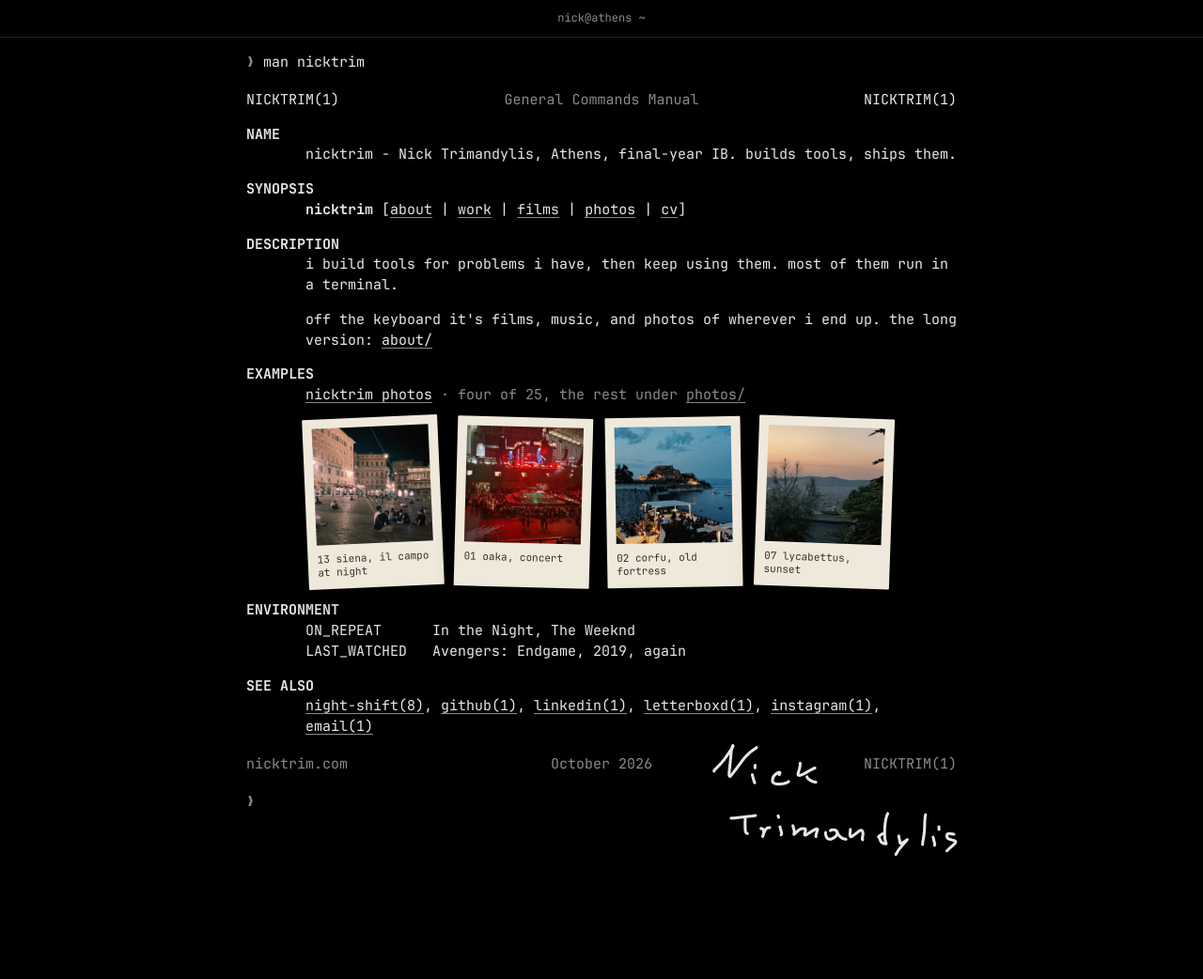
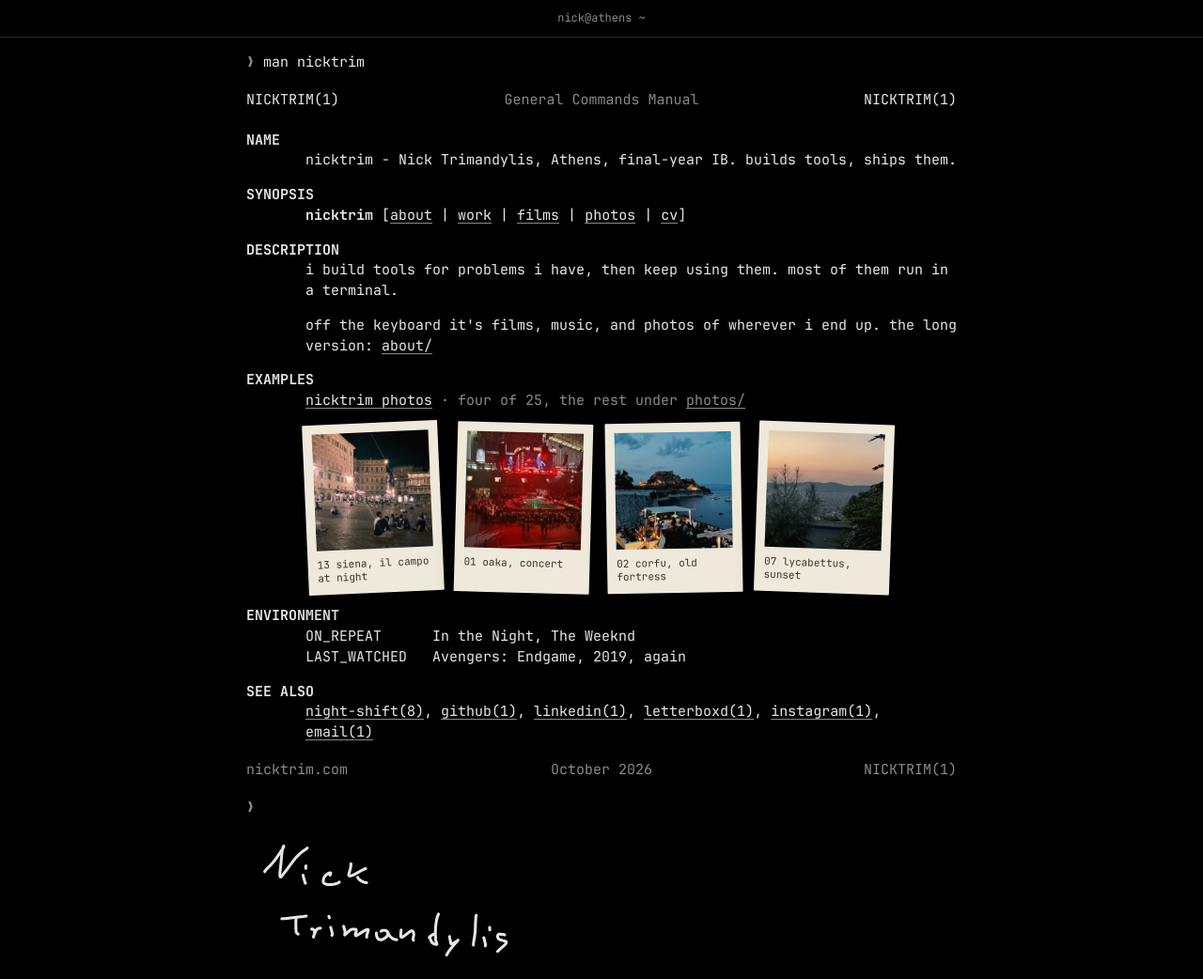
Before and after one commit to nitrimandylis/portfolio, an Astro site: page / in a window 1280 px wide. Shown: the whole page at 94% size. Before the commit the page ends 918 px from the top, so only its background shows below. Built offline with nearby package versions, Linux system fonts and the light colour scheme; Astro itself is replaced by a stand-in of ours.

Commit message:
home: signature under the cursor, centred in the space left

```diff
--- a/src/pages/index.astro
+++ b/src/pages/index.astro
@@ -47,10 +47,8 @@ const pad = (n: number) => String(n).padStart(2, '0');
       <div class="b"><a href="https://os.nicktrim.com">night-shift(8)</a>, <a href="https://github.com/nitrimandylis">github(1)</a>, <a href="https://www.linkedin.com/in/nitrimandylis">linkedin(1)</a>, <a href="https://letterboxd.com/nick_trim8">letterboxd(1)</a>, <a href="https://www.instagram.com/nick_trim8">instagram(1)</a>, <a href="mailto:nicktrim8@duck.com">email(1)</a></div></section>
 
     <div class="hf bottom mu"><span>nicktrim.com</span><span>{month}</span><span>NICKTRIM(1)</span></div>
-    <div class="end" aria-hidden="true">
-      <p><span class="mu">❯</span> <span class="cursor"></span></p>
-      <div class="sig" set:html={signature} />
-    </div>
+    <p class="end" aria-hidden="true"><span class="mu">❯</span> <span class="cursor"></span></p>
+    <div class="sigzone" aria-hidden="true"><div class="sig" set:html={signature} /></div>
   </main>
 </Page>
 <style>
@@ -63,9 +61,12 @@ const pad = (n: number) => String(n).padStart(2, '0');
   .prompt{margin-bottom:1.2em}
   .top{margin-bottom:.4em}
   .bottom{margin-top:1.2em}
-  .end{margin-top:1.2em;display:flex;justify-content:space-between;align-items:flex-start}
-  /* the signature fills the empty right side of the last line, at the /about size */
-  .sig{color:var(--fg);transform:rotate(-2deg);margin-top:-56px}
+  .end{margin-top:1.2em}
+  /* the signature, at the /about size, starts under the cursor and sits centred in whatever room is left between the
+     prompt and the bottom of the screen. the page fills the screen, so on a tall one it floats, on a short one it scrolls a little */
+  .man{min-height:calc(100dvh - 40px);display:flex;flex-direction:column}
+  .sigzone{flex:1;display:flex;align-items:center;padding:24px 0 16px 2ch}
+  .sig{color:var(--fg);transform:rotate(-2deg)}
   .sig :global(svg){width:260px;height:auto;display:block}
   section{margin-top:1em}
   h2{font-weight:700}
@@ -82,8 +83,6 @@ const pad = (n: number) => String(n).padStart(2, '0');
   .pol:hover{transform:rotate(0deg)}
   @media (max-width:640px){
     .man{padding:28px 14px;font-size:inherit}
-    /* the footer spans the whole width here, so no room to lift the signature beside it */
-    .sig{margin-top:0}
     .sig :global(svg){width:220px}
     .examples{grid-template-columns:1fr 1fr}
     .b{padding-left:3ch}
```
Also changed, not shown: PRODUCT.md (+5 -4 lines).
